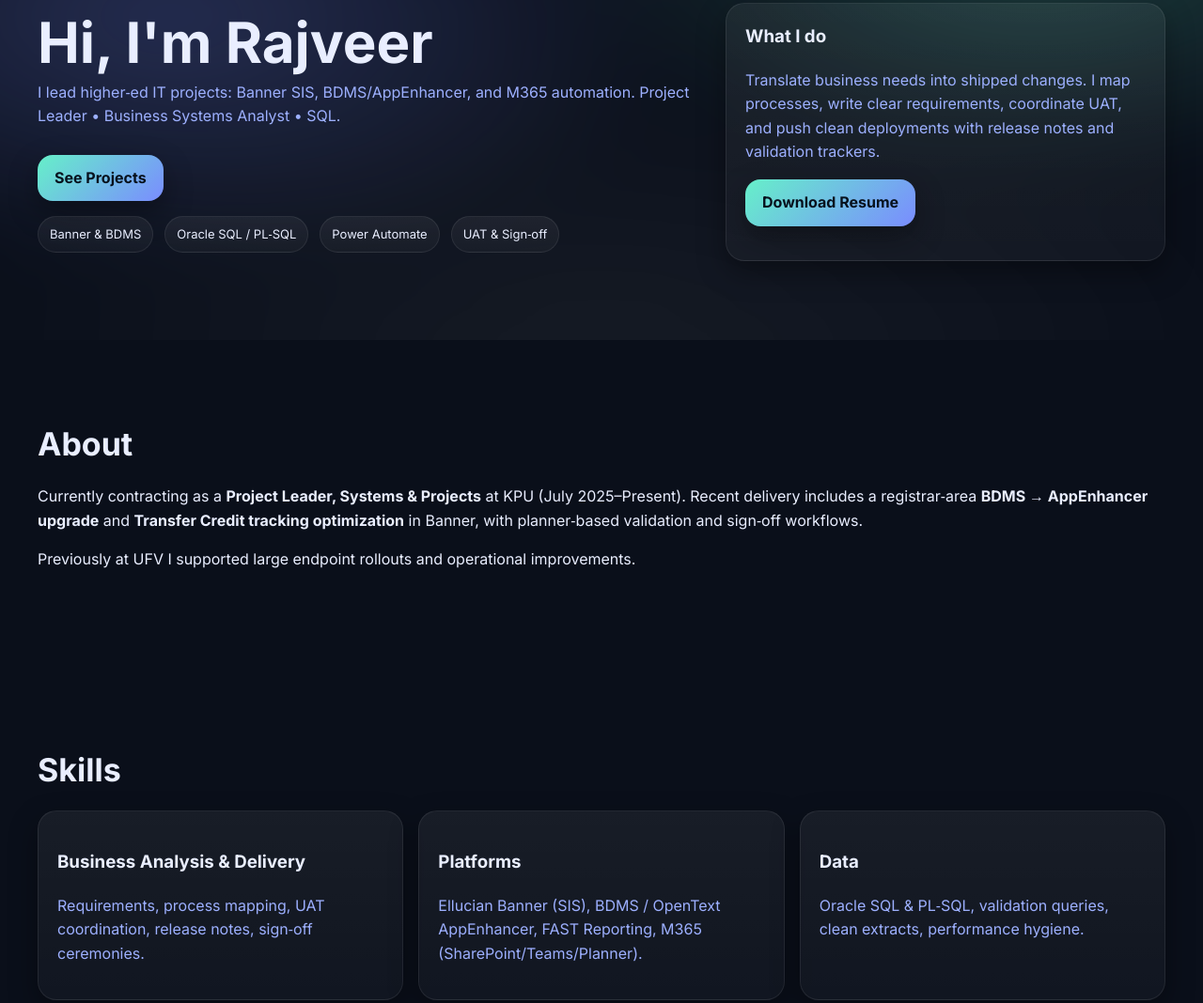
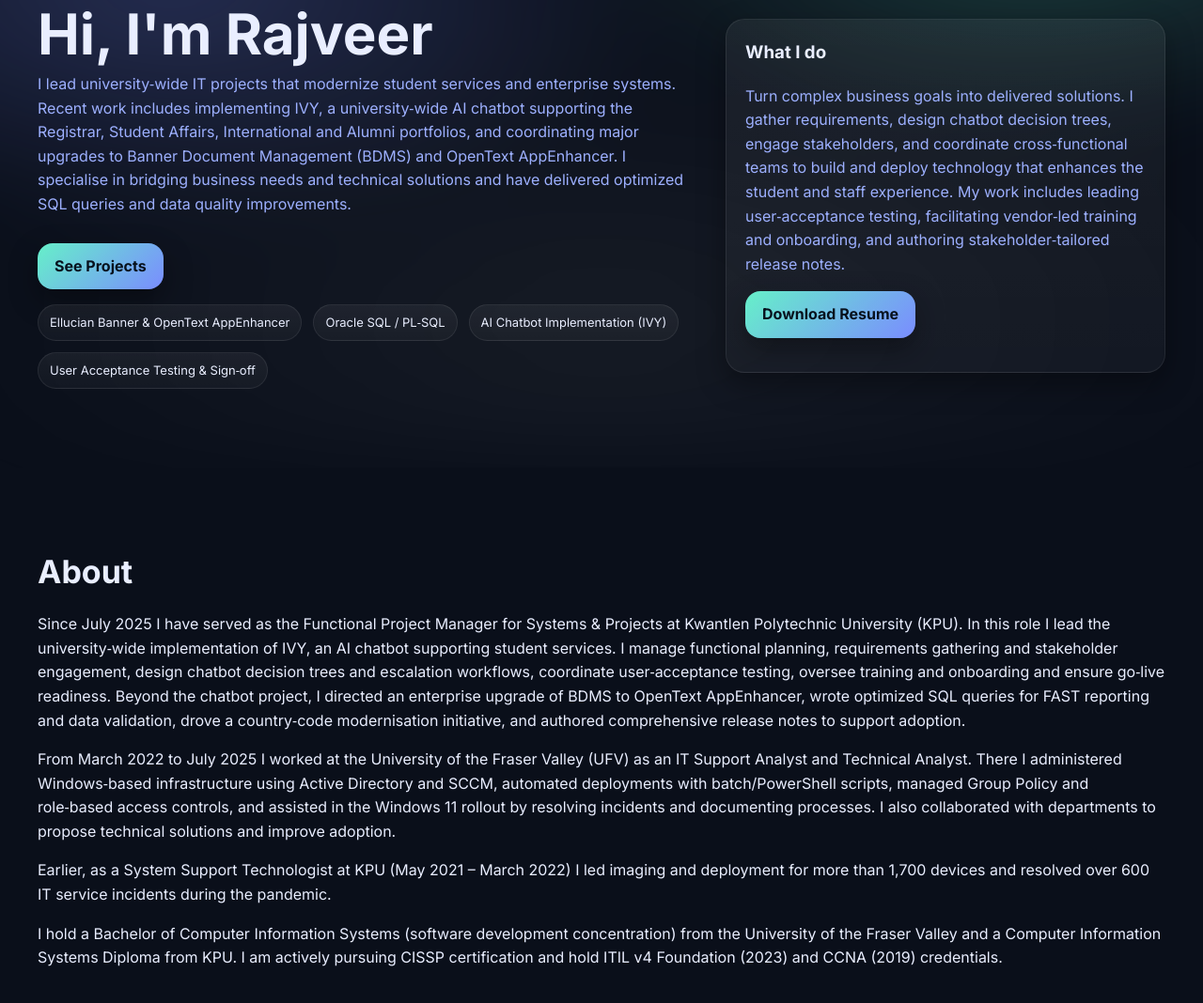
Before and after one commit to rajveersidhu/rajveersidhu.github.io, a website: page index.html in a window 1280 px wide. Shown: the part 145-1213 px from the top of the page at 94% size. Drawn offline with Linux system fonts and the light colour scheme.

Commit message:
Revise personal introduction and work experience
Updated professional summary and experience details to reflect recent projects and roles.

```diff
--- a/index.html
+++ b/index.html
@@ -121,18 +121,18 @@
     <div class="container hero">
       <div>
         <h1 class="title reveal">Hi, I'm Rajveer</h1>
-        <p class="subtitle reveal">I lead higher‑ed IT projects: Banner SIS, BDMS/AppEnhancer, and M365 automation. Project Leader • Business Systems Analyst • SQL.</p>
+        <p class="subtitle reveal">I lead university‑wide IT projects that modernize student services and enterprise systems. Recent work includes implementing IVY, a university‑wide AI chatbot supporting the Registrar, Student Affairs, International and Alumni portfolios, and coordinating major upgrades to Banner Document Management (BDMS) and OpenText AppEnhancer. I specialise in bridging business needs and technical solutions and have delivered optimized SQL queries and data quality improvements.</p>
         <a class="cta reveal" href="#projects">See Projects</a>
         <div class="statbar reveal">
-          <span class="chip">Banner & BDMS</span>
+          <span class="chip">Ellucian Banner & OpenText AppEnhancer</span>
           <span class="chip">Oracle SQL / PL‑SQL</span>
-          <span class="chip">Power Automate</span>
-          <span class="chip">UAT & Sign‑off</span>
+          <span class="chip">AI Chatbot Implementation (IVY)</span>
+          <span class="chip">User Acceptance Testing & Sign‑off</span>
         </div>
       </div>
       <div class="panel reveal">
         <h3 style="margin-top:0">What I do</h3>
-        <p class="lead">Translate business needs into shipped changes. I map processes, write clear requirements, coordinate UAT, and push clean deployments with release notes and validation trackers.</p>
+        <p class="lead">Turn complex business goals into delivered solutions. I gather requirements, design chatbot decision trees, engage stakeholders, and coordinate cross‑functional teams to build and deploy technology that enhances the student and staff experience. My work includes leading user‑acceptance testing, facilitating vendor‑led training and onboarding, and authoring stakeholder‑tailored release notes.</p>
         <p><a class="cta" href="Resume/Resume2026.4.pdf">Download Resume</a></p>
       </div>
     </div>
@@ -142,8 +142,14 @@
   <section id="about">
     <div class="container">
       <h2 class="reveal">About</h2>
-      <p class="reveal">Currently contracting as a <strong>Project Leader, Systems &amp; Projects</strong> at KPU (July 2025–Present). Recent delivery includes a registrar‑area <strong>BDMS → AppEnhancer upgrade</strong> and <strong>Transfer Credit tracking optimization</strong> in Banner, with planner‑based validation and sign‑off workflows.</p>
-      <p class="reveal">Previously at UFV I supported large endpoint rollouts and operational improvements. </p>
+      <p class="reveal">Since July 2025 I have served as the Functional Project Manager for Systems & Projects at Kwantlen Polytechnic University (KPU). In this role I lead the university‑wide implementation of IVY, an AI chatbot supporting student services. I manage functional planning, requirements gathering and stakeholder engagement, design chatbot decision trees and escalation workflows, coordinate user‑acceptance testing, oversee training and onboarding and ensure go‑live readiness. Beyond the chatbot project, I directed an enterprise upgrade of BDMS to OpenText AppEnhancer, wrote optimized SQL queries for FAST reporting and data validation, drove a country‑code modernisation initiative, and authored comprehensive release notes to support adoption.</p>
+
+<p class="reveal">From March 2022 to July 2025 I worked at the University of the Fraser Valley (UFV) as an IT Support Analyst and Technical Analyst. There I administered Windows‑based infrastructure using Active Directory and SCCM, automated deployments with batch/PowerShell scripts, managed Group Policy and role‑based access controls, and assisted in the Windows 11 rollout by resolving incidents and documenting processes. I also collaborated with departments to propose technical solutions and improve adoption.</p>
+
+<p class="reveal">Earlier, as a System Support Technologist at KPU (May 2021 – March 2022) I led imaging and deployment for more than 1,700 devices and resolved over 600 IT service incidents during the pandemic.</p>
+
+<p class="reveal">I hold a Bachelor of Computer Information Systems (software development concentration) from the University of the Fraser Valley and a Computer Information Systems Diploma from KPU. I am actively pursuing CISSP certification and hold ITIL v4 Foundation (2023) and CCNA (2019) credentials.</p>
+      <p class="reveal"></p>
     </div>
   </section>
 
```
